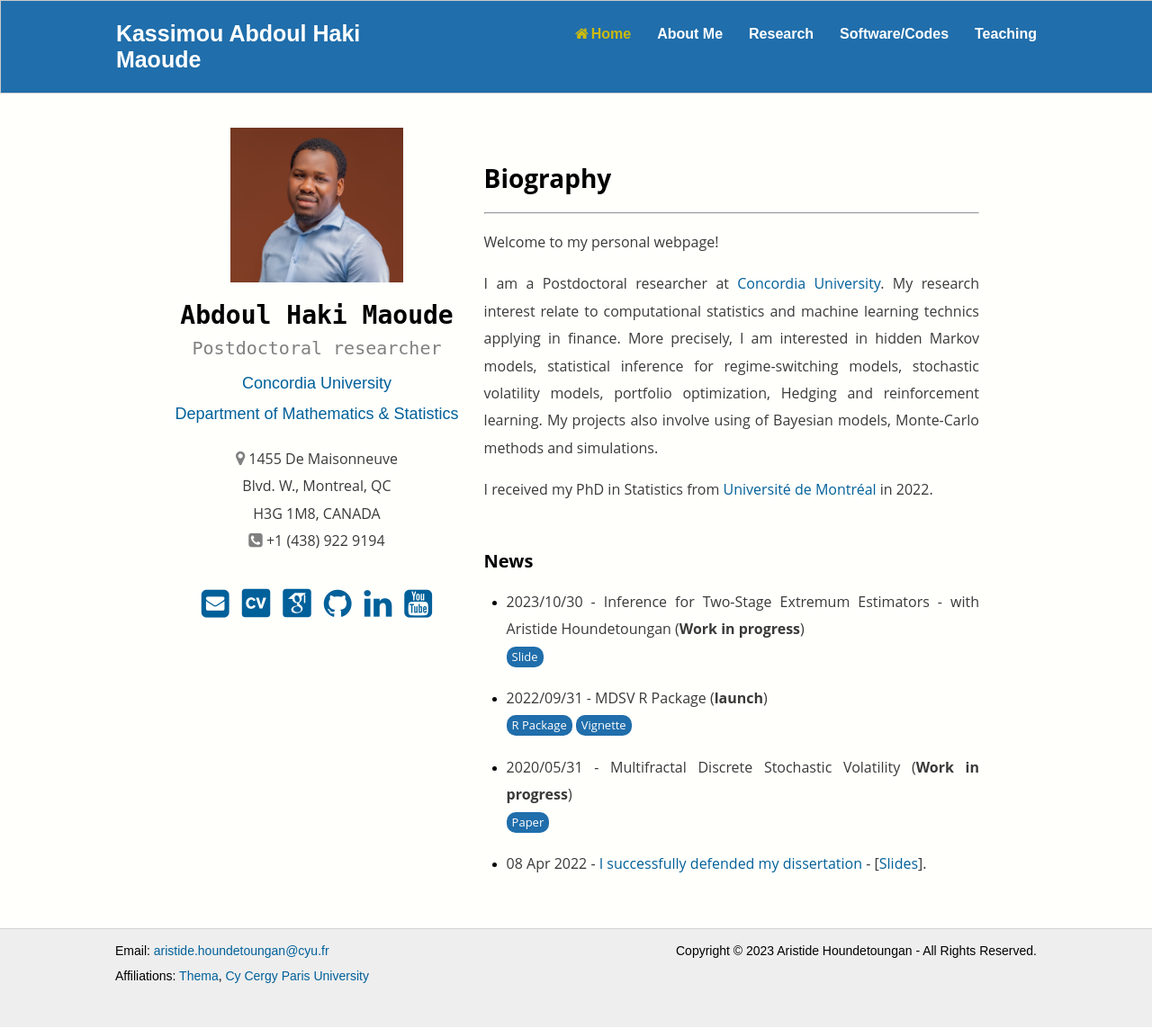
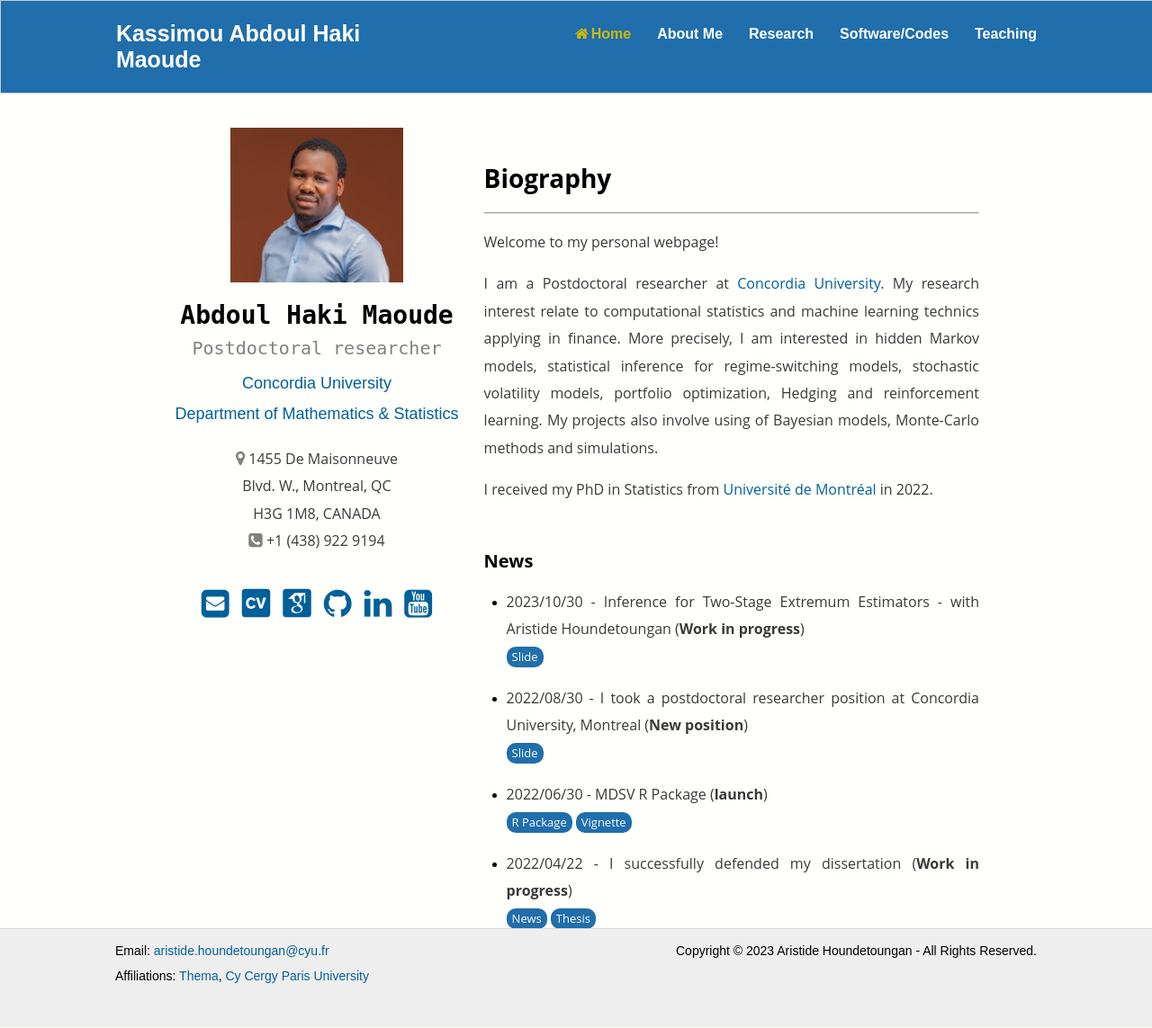
Before and after one commit to abdoulmaoude/abdoulmaoude.github.io, a Jekyll site: the page built from index.html, in a window 1280 px wide. Shown: the whole page at 90% size. Built offline with Jekyll 4.4.1, drawn with Linux system fonts in a browser that asks for light colours; some web fonts are replaced.

Commit message:
Update index.html

```diff
--- a/index.html
+++ b/index.html
@@ -76,14 +76,20 @@ $(document).ready(function() {
         <li><p class="nomarginafter">2023/10/30 - Inference for Two-Stage Extremum Estimators - with Aristide Houndetoungan (<b>Work in progress</b>)</p>
           <a type="button" class="button" href="/files/Papers/2SAsymptotic_slides.pdf" target="_blank">Slide</a>
         </li>
-        <li><p class="nomarginafter">2022/09/31 - MDSV R Package (<b>launch</b>)</p>
+        <li><p class="nomarginafter">2022/08/30 - I took a postdoctoral researcher position at Concordia University, Montreal (<b>New position</b>)</p>
+          <a type="button" class="button" href="/files/Papers/2SAsymptotic_slides.pdf" target="_blank">Slide</a>
+        </li>
+        <li><p class="nomarginafter">2022/06/30 - MDSV R Package (<b>launch</b>)</p>
         <a type="button" class="button" href="https://github.com/abdoulmaoude/MDSV" target="_blank">R Package</a>
         <a type="button" class="button" href="https://nbviewer.org/github/ahoundetoungan/MDSV/vignettes/MDSV_docx.pdf" target="_blank">Vignette</a>
         </li>
-        <li><p class="nomarginafter">2020/05/31 - Multifractal Discrete Stochastic Volatility (<b>Work in progress</b>)</p>
+        <li><p class="nomarginafter">2022/04/22 - I successfully defended my dissertation (<b>Work in progress</b>)</p>
+        <a type="button" class="button"  href="https://dms.umontreal.ca/fr/plan-du-site/articles/nouvelles/soutenance" target="_blank">News</a>
+        <a type="button" class="button"  href="https://papyrus.bib.umontreal.ca/xmlui/handle/1866/26828" target="_blank">Thesis</a>
+        </li>
+        <li><p class="nomarginafter">2020/05/31 - Multifractal Discrete Stochastic Volatility - with Maciej Augustyniak and Arnaud Dufays (<b>Work in progress</b>)</p>
         <a type="button" class="button"  href="/files/Papers/SSC_MAOUDE.pdf" target="_blank">Paper</a>
         </li>
-        <li><p>08 Apr 2022 - <a id="readpaper" href="https://dms.umontreal.ca/fr/plan-du-site/articles/nouvelles/soutenance" target="_blank"> I successfully defended my dissertation</a> - [<a id="readpaper" href="https://papyrus.bib.umontreal.ca/xmlui/handle/1866/26828" target="_blank">Slides</a>].</p></li>
 
           <!--<li><p>10 Jun 2021 - <a id="readpaper" href="https://www.fss.ulaval.ca/actualites/soutenance-de-these-reussie-pour-aristide-houndetougan" target="_blank"> I successfully defended my dissertation</a> - [<a id="readpaper" href="/files/Papers/dissertation.pdf" target="_blank">Slides</a>].</p></li>
         <!--<span id="dots"></span><span id="more">
```
